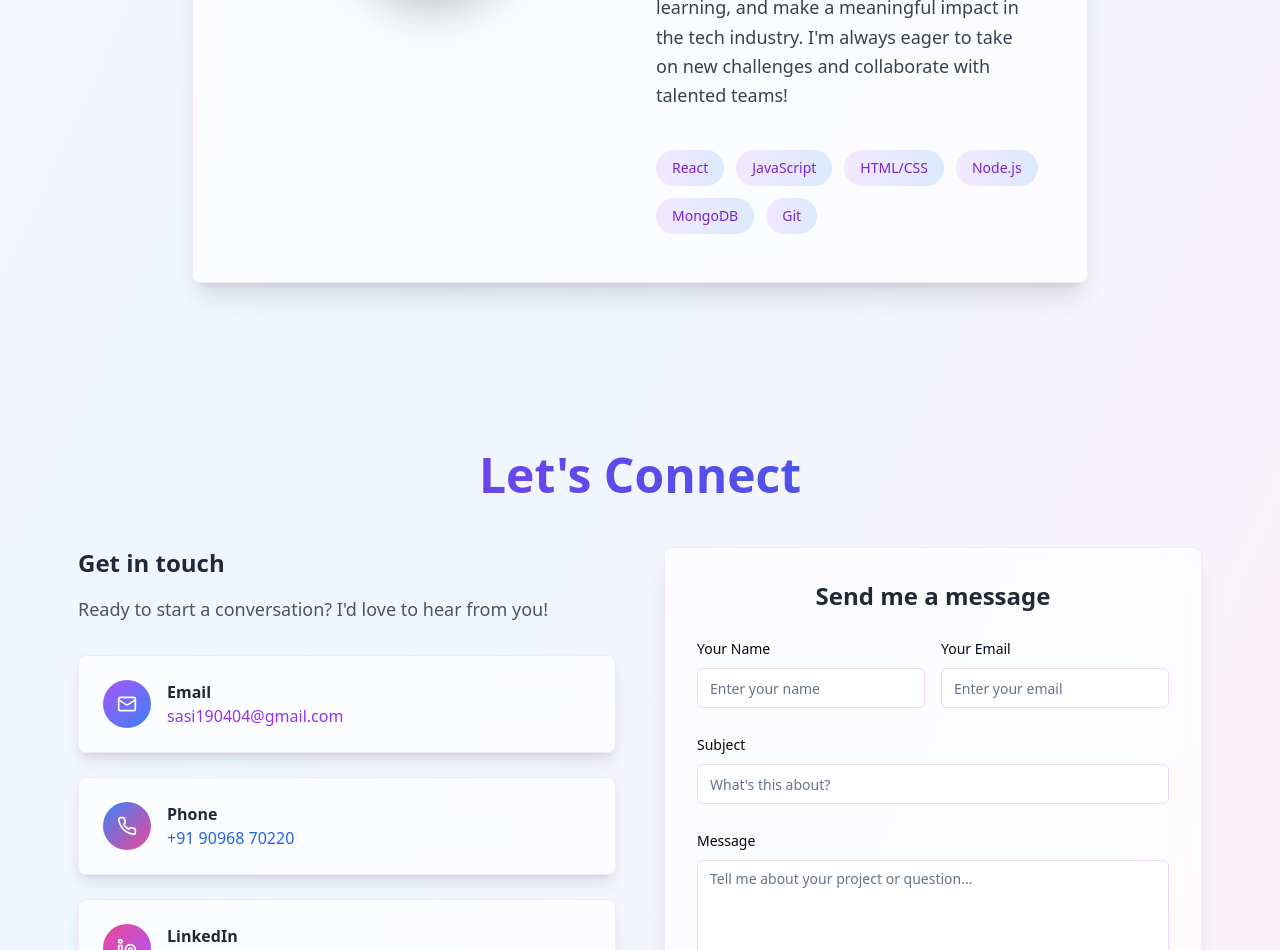
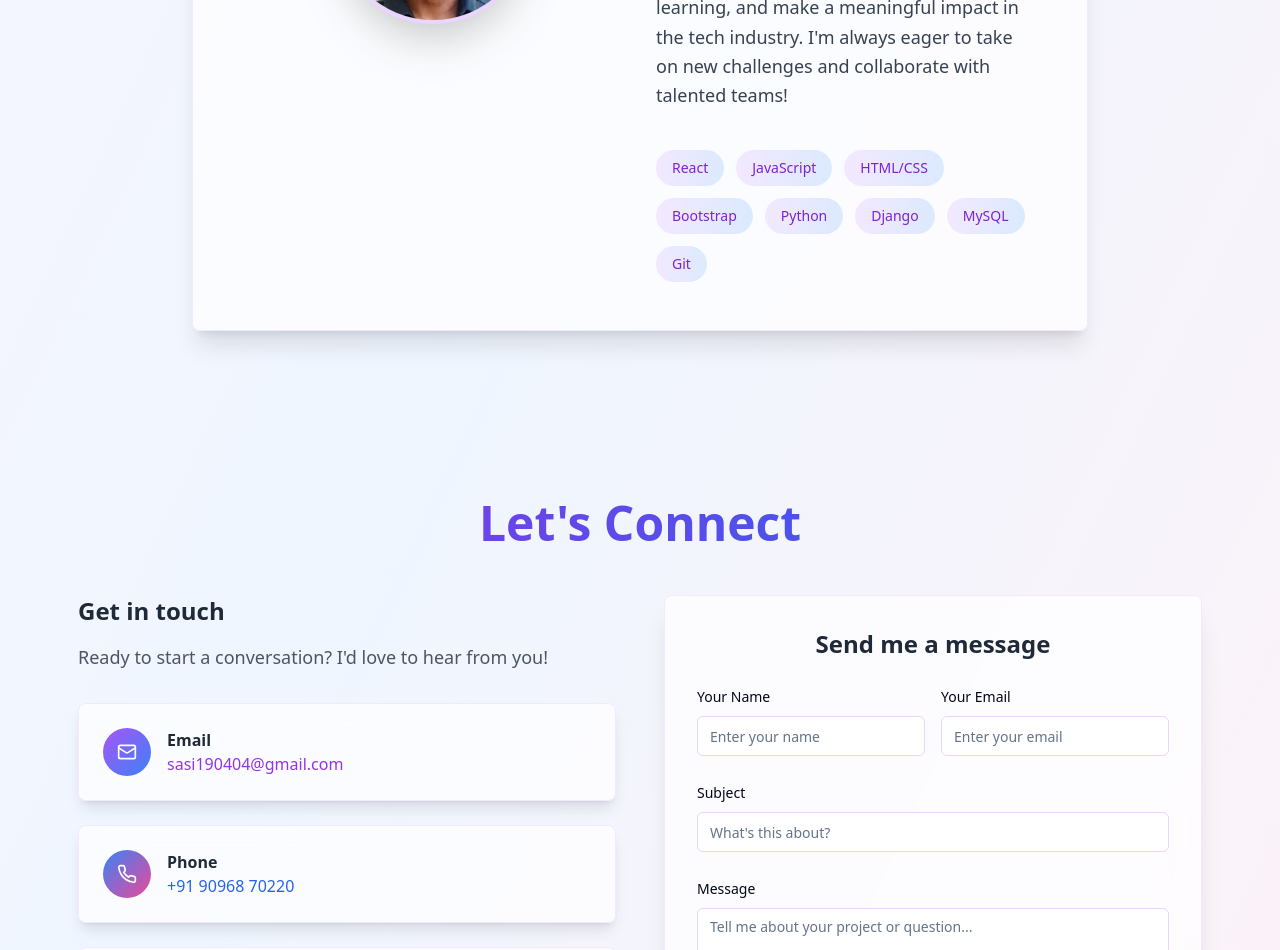
Before and after one commit to 1U22CS102-SASIKUMAR/sasikumar, a React (Vite) app: page / in a window 1280 px wide. Shown: the part 1460-2410 px from the top of the page. Built offline with nearby package versions, Linux system fonts and the light colour scheme.

Commit message:
Refactor About Me section skills
Remove Node.js and MongoDB, add Bootstrap, Python, Django, and MySQL to the About Me section.

```diff
--- a/src/components/AboutSection.tsx
+++ b/src/components/AboutSection.tsx
@@ -1,4 +1,3 @@
-
 import { Card } from "@/components/ui/card";
 
 const AboutSection = () => {
@@ -37,7 +36,7 @@ const AboutSection = () => {
                 collaborate with talented teams!
               </p>
               <div className="flex flex-wrap gap-3 pt-4">
-                {["React", "JavaScript", "HTML/CSS", "Node.js", "MongoDB", "Git"].map((skill) => (
+                {["React", "JavaScript", "HTML/CSS", "Bootstrap", "Python", "Django", "MySQL", "Git"].map((skill) => (
                   <span
                     key={skill}
                     className="px-4 py-2 bg-gradient-to-r from-purple-100 to-blue-100 text-purple-700 rounded-full text-sm font-medium"
```
